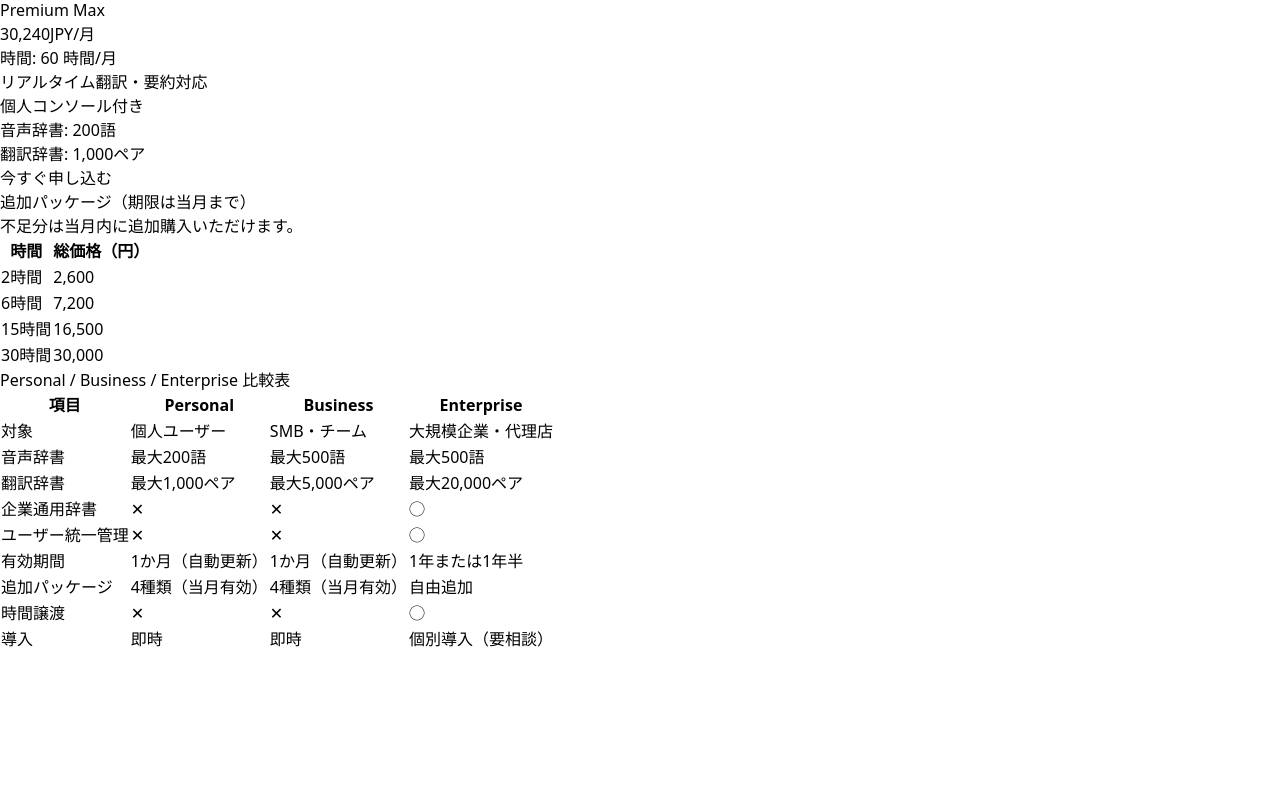
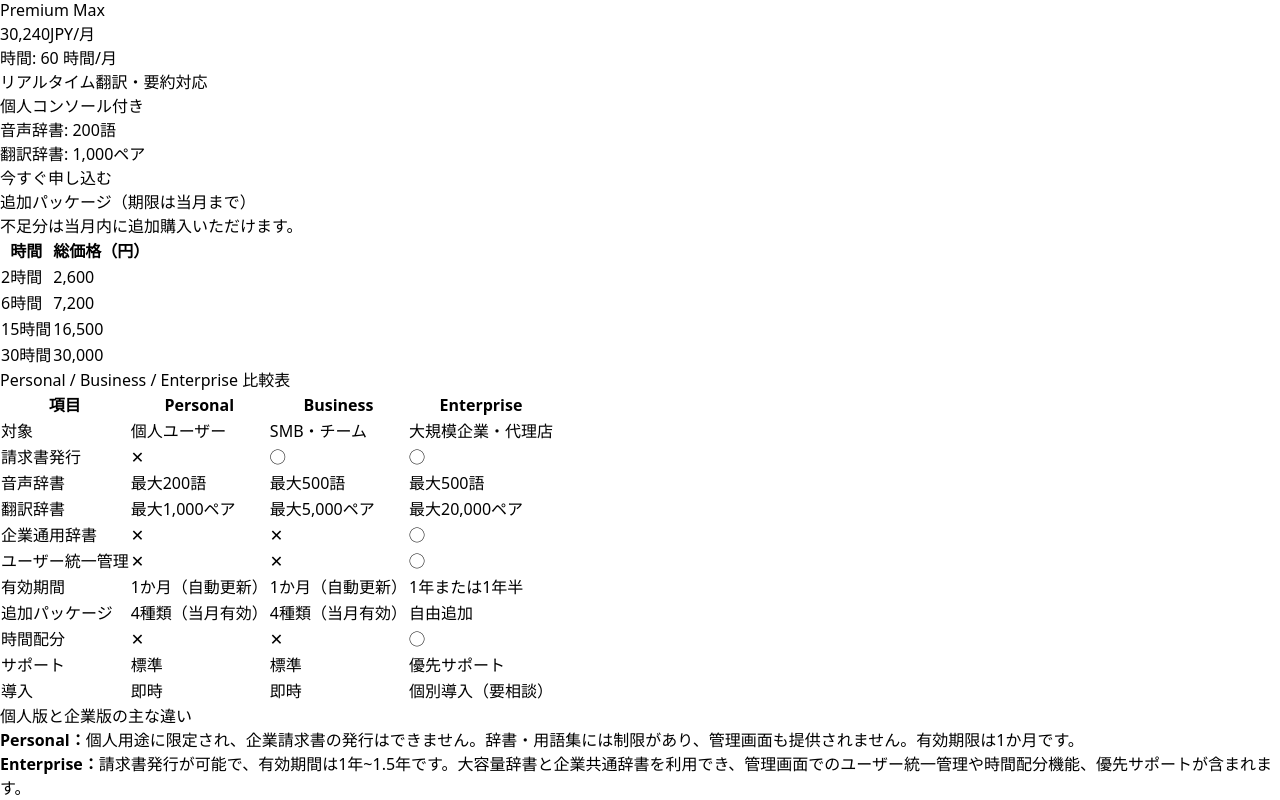
Before and after one commit to mike-spar/subtitles-homepage-plan, a React (Vite) app: page / in a window 1280 px wide. Shown: the part 890-1690 px from the top of the page. Before the commit the page ends 1542 px from the top, so only its background shows below. Built offline with nearby package versions, Linux system fonts and the light colour scheme.

Commit message:
add difference

```diff
--- a/src/App.jsx
+++ b/src/App.jsx
@@ -166,16 +166,25 @@ export default function PricingPage() {
             </thead>
             <tbody>
               <tr className="border-t"><td className="px-3 py-2">対象</td><td className="px-3 py-2">個人ユーザー</td><td className="px-3 py-2">SMB・チーム</td><td className="px-3 py-2">大規模企業・代理店</td></tr>
+              <tr className="border-t"><td className="px-3 py-2">請求書発行</td><td className="px-3 py-2">✕</td><td className="px-3 py-2">◯</td><td className="px-3 py-2">◯</td></tr>
               <tr className="border-t"><td className="px-3 py-2">音声辞書</td><td className="px-3 py-2">最大200語</td><td className="px-3 py-2">最大500語</td><td className="px-3 py-2">最大500語</td></tr>
               <tr className="border-t"><td className="px-3 py-2">翻訳辞書</td><td className="px-3 py-2">最大1,000ペア</td><td className="px-3 py-2">最大5,000ペア</td><td className="px-3 py-2">最大20,000ペア</td></tr>
               <tr className="border-t"><td className="px-3 py-2">企業通用辞書</td><td className="px-3 py-2">✕</td><td className="px-3 py-2">✕</td><td className="px-3 py-2">◯</td></tr>
               <tr className="border-t"><td className="px-3 py-2">ユーザー統一管理</td><td className="px-3 py-2">✕</td><td className="px-3 py-2">✕</td><td className="px-3 py-2">◯</td></tr>
               <tr className="border-t"><td className="px-3 py-2">有効期間</td><td className="px-3 py-2">1か月（自動更新）</td><td className="px-3 py-2">1か月（自動更新）</td><td className="px-3 py-2">1年または1年半</td></tr>
               <tr className="border-t"><td className="px-3 py-2">追加パッケージ</td><td className="px-3 py-2">4種類（当月有効）</td><td className="px-3 py-2">4種類（当月有効）</td><td className="px-3 py-2">自由追加</td></tr>
-              <tr className="border-t"><td className="px-3 py-2">時間譲渡</td><td className="px-3 py-2">✕</td><td className="px-3 py-2">✕</td><td className="px-3 py-2">◯</td></tr>
+              <tr className="border-t"><td className="px-3 py-2">時間配分</td><td className="px-3 py-2">✕</td><td className="px-3 py-2">✕</td><td className="px-3 py-2">◯</td></tr>
+              <tr className="border-t"><td className="px-3 py-2">サポート</td><td className="px-3 py-2">標準</td><td className="px-3 py-2">標準</td><td className="px-3 py-2">優先サポート</td></tr>
               <tr className="border-t"><td className="px-3 py-2">導入</td><td className="px-3 py-2">即時</td><td className="px-3 py-2">即時</td><td className="px-3 py-2">個別導入（要相談）</td></tr>
             </tbody>
           </table>
+          <div className="mt-6 p-4 bg-50 border border-200 rounded-lg">
+            <h3 className="font-semibold text-800 mb-2">個人版と企業版の主な違い</h3>
+            <div className="text-sm text-700 space-y-2">
+              <p><strong>Personal：</strong>個人用途に限定され、企業請求書の発行はできません。辞書・用語集には制限があり、管理画面も提供されません。有効期限は1か月です。</p>
+              <p><strong>Enterprise：</strong>請求書発行が可能で、有効期間は1年~1.5年です。大容量辞書と企業共通辞書を利用でき、管理画面でのユーザー統一管理や時間配分機能、優先サポートが含まれます。</p>
+            </div>
+          </div>
         </CardWrapper>
       </section>
     </div>
```
